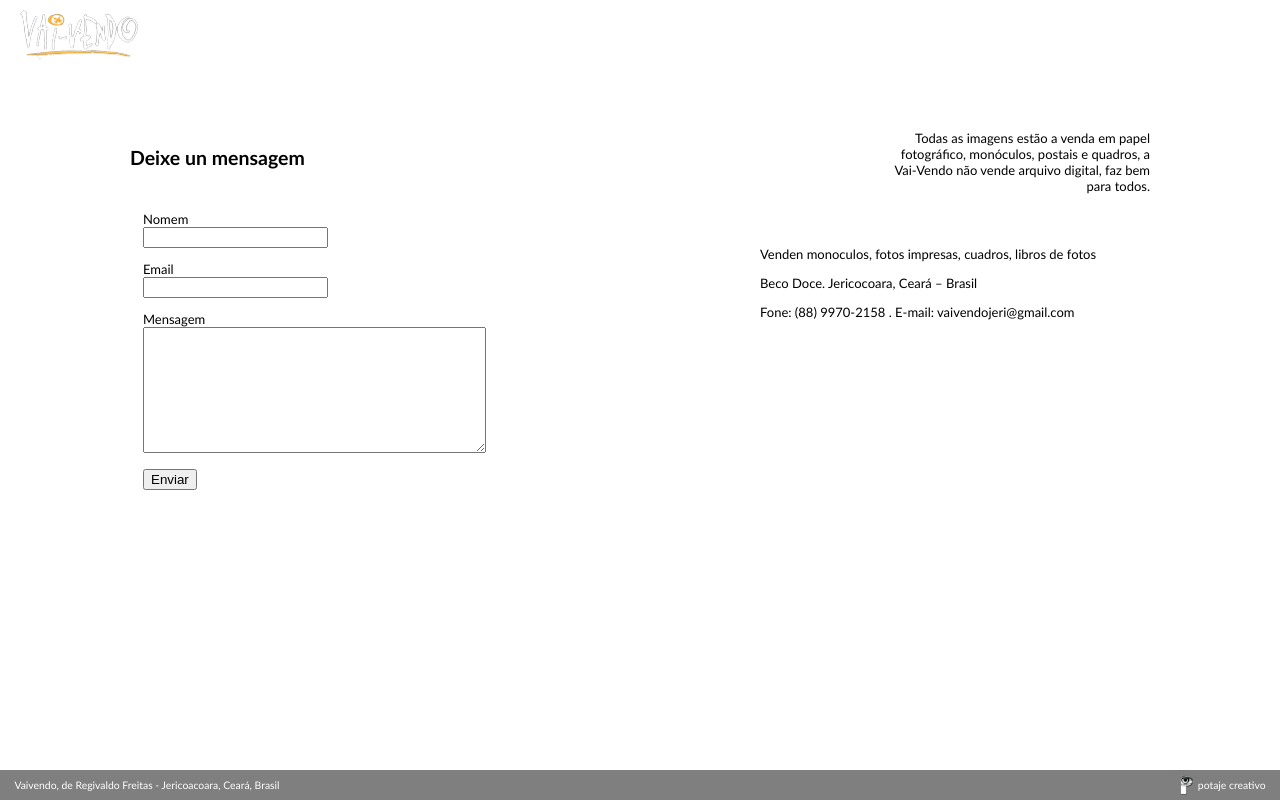
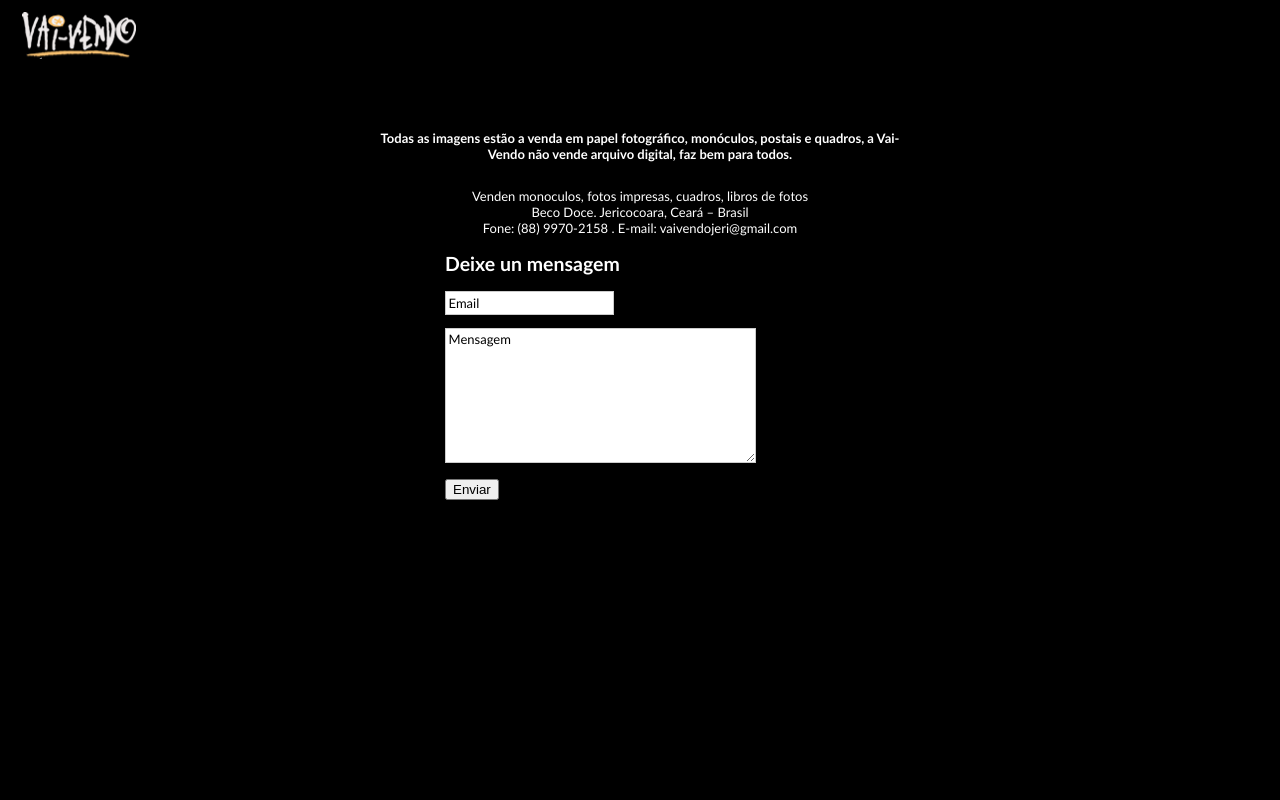
Before and after one commit to apanruning/fotografo, a Python web app: template templates/contact.html in a window 1280 px wide. Run offline with Jinja, Linux system fonts and the light colour scheme; the template is opened without the code that fills it, so the values that code supplies are empty.

Commit message:
Final lap

```diff
--- /dev/null
+++ b/media/forms.js
@@ -0,0 +1,30 @@
+//Form helpers
+(function($) {
+$.fn.lousyField = function (){
+    oldvalue = ''
+    return $(this)
+        .focus(function(){
+            oldvalue = this.value;
+            return $(this).val('');
+        })
+        .blur(function(){
+            placeholder = $(this).attr('placeholder');
+            if (this.value == ''){
+                return $(this).val(placeholder);
+            };
+        })
+    }
+})(jQuery);
+
+(function($) {
+$.fn.noCrap = function (){
+    /*probably an abuse of the plugins system*/
+    this.each(function(){
+        placeholder = $(this).attr('placeholder');
+        if ($(this).val() == placeholder){
+            return $(this).val('');
+        };
+    })
+
+    }
+})(jQuery);
--- a/media/style.css
+++ b/media/style.css
@@ -50,21 +50,23 @@ header {
     background:rgba(0, 0, 0, 0.5);
 }
 section {
-    padding: 2em;
-
+    padding: 6em 2em 4em;
+    width:70em;
+    margin: 0 auto;
 }
 
 footer {
     padding: 0;
     font-size: 80%;
     clear:both;
-    background:rgba(0, 0, 0, 0.5);
-    filter:progid:DXImageTransform.Microsoft.gradient(startColorstr=#00000050,endColorstr=#00000050);
     position: fixed;
     bottom:0;
     width: 100%;
+    height:3em;
 }
 #footer-wrapper {
+    background:rgba(0, 0, 0, 0.5);
+    filter:progid:DXImageTransform.Microsoft.gradient(startColorstr=#00000050,endColorstr=#00000050);
     padding:0.5em 1em ;
     margin: 0;
     overflow:hidden;
@@ -75,8 +77,8 @@ footer a {
 }
 #wrapper {
 	min-height: 100%;
-	background:#FFF;
-
+	background:#000;
+    color: #FFF;
 }
 #logo {
     position: fixed;
@@ -88,7 +90,7 @@ footer a {
 #logo a {
     text-decoration: none;
     display:block;
-    background:url(/media/logo-trans.png) no-repeat;
+    background:url(/media/logo.png) no-repeat;
     text-indent: -9999px;
     height:2.5em;
     width: 6.5em;
@@ -235,40 +266,48 @@ footer a {
 }
 /* sections */
 
-#wrapper.home{
+#wrapper.home section{
     overflow:hidden;
+    padding: 0;
+    width:auto;
+}
+#wrapper.contact section{
+    width: 30em;
+    padding: 10em;
+}
+#wrapper.contact blockquote, #wrapper.contact p {
+    text-align: center;
+    float:none;
+}
+#wrapper.contact blockquote {
+    width: 140%;
+    margin: 0 -20% 2em;
+    font-weight: bold;
 }
 
-#wrapper.home section, #wrapper.album section {
-    padding:0;
-
-}
-#wrapper.album {
-    background:#000;
-}
-
-#wrapper.bio section, #wrapper.contact section{
-    padding:10em;
-    margin: 0 auto;
-    color: #000;
-}
-#wrapper.home {
-    background: #000;
-}
-#wrapper.form {
-    color:#000;
+#wrapper.form section {
     padding:5em 0;
 }
 #wrapper.error section{
     padding: 15em;
-    color:#000;
 }
 
-
+.clear {
+    clear: both;
+    display: block;
+}
 /* forms */
-form {
-    padding: 1em;
+form li{
+    margin-bottom: 1em;
 }
 label {
     display:block;
 }
+.text {
+    border: 1px solid #CCC;
+    font: 13px 'Trebuchet MS', 'Calibri', 'Droid Sans', sans-serif;
+    padding: 0.2em;
+}
+.text:focus{
+    border: 1px solid #F9AF43;
+}
--- a/templates/contact.html
+++ b/templates/contact.html
@@ -4,21 +4,20 @@ contact
 {% endblock %}
 {% block content %}
 <section>
-<div id="services">
+<div>
 <blockquote>
 Todas as imagens estão a venda em papel fotográfico, monóculos, postais e quadros, a Vai-Vendo não vende arquivo digital, faz bem para todos.
 </blockquote>
-<p>Venden monoculos, fotos impresas, cuadros, libros de fotos</p>
-<p>Beco Doce. Jericocoara, Ceará – Brasil</p>
-<p>Fone: (88) 9970-2158 . E-mail: vaivendojeri@gmail.com</p>
-</div>
-<div id="contact-form">
+<p>Venden monoculos, fotos impresas, cuadros, libros de fotos<br />
+Beco Doce. Jericocoara, Ceará – Brasil<br />
+Fone: (88) 9970-2158 . E-mail: vaivendojeri@gmail.com</p>
     <h1>Deixe un mensagem</h1>
     <form action="." method="post">
-        <p><label for="name">Nomem</label><input type="text" name="name" value="" /></p>
-        <p><label for="email">Email</label><input type="text" name="email" value="" /></p>
-        <p><label for="message">Mensagem</label><textarea name="message" rows="8" cols="40"></textarea></p>
-        <p><input type="submit" value="Enviar" /></p>
+    <ul>
+        <li><input type="text" name="email" value="Email" class="text" placeholder="Email"/></li>
+        <li><textarea name="message" rows="8" cols="40" class="text" placeholder="Mensagem">Mensagem</textarea></li>
+        <li><input type="submit" value="Enviar" /></li>
+    </ul>
     </form>
 </div>
 </section>
--- a/templates/index.html
+++ b/templates/index.html
@@ -3,11 +3,11 @@
 home
 {% endblock %}
 {% block content %}
-<section>
+<div>
 <ul id="cycle">
     {% for picture in pictures %}
     <li id="{{id}}"><img src="/picture/{{picture.id}}?height=800" alt="{{picture.id}}" width="100%;" /></li>
     {% endfor %}
 </ul>
-</section>
+</div>
 {% endblock %}
--- a/templates/layout.html
+++ b/templates/layout.html
@@ -6,6 +6,7 @@
     <link rel="stylesheet" href="/media/style.css" type="text/css" media="screen" />
     <script type="text/javascript" src="/media/jquery.js"></script>
     <script type="text/javascript" src="/media/cycle.js"></script>
+    <script type="text/javascript" src="/media/forms.js"></script>
     <!--[if IE]>
     <script src="http://html5shiv.googlecode.com/svn/trunk/html5.js"></script>
     <![endif]-->
@@ -28,15 +29,18 @@
                 $('#content').toggle();
             });
             function fadeHeader(){
-                $('#header-wrapper').fadeOut('slow');
+                $('.fade').fadeOut('slow');
                 console.log('faded');
             };
             window.setTimeout(fadeHeader, 1000)
-
-            $('header').hover(function(){
-               $('#header-wrapper').fadeIn();
+            $('.text').lousyField()
+            $('form').submit(function(){
+                $(this).find('.text').noCrap()
+            })
+            $('.fade-wrapper').hover(function(){
+               $('.fade').fadeIn();
             }, function(){
-               $('#header-wrapper').fadeOut('slow');
+               $('.fade').fadeOut('slow');
             })
         })
     </script>
@@ -44,8 +48,8 @@
 <body>
     <div id="wrapper" class="{% block wrapper_class %}{% endblock %}">
     <h1 id="logo"><a href="/">Viaivendo imagens</a></h1>
-    <header>
-    <div id="header-wrapper">
+    <header class="fade-wrapper">
+    <div id="header-wrapper" class="fade">
     <ul id="nav">
         {% block nav %}
         <li><a href="/vaivendo/" {% if section_shop %}class="selected"{% endif %}>V a i v e n d o</a>
@@ -73,10 +77,10 @@
     <div id="push"></div>
     </div>
 
-    <footer>
+    <footer class="fade-wrapper">
         {% block footer %}
         {% endblock %}
-        <div id="footer-wrapper">
+        <div id="footer-wrapper" class="fade">
         <div id="colophon">Vaivendo, de Regivaldo Freitas - Jericoacoara, Ceará, Brasil</div>
         <div id="credit"><a href="http://potajecreativo.com.ar/">potaje creativo</a></div>
         </div>
```
Also changed, not shown: other parts of media/style.css (+42 -13 lines), templates/album.html (+4 -6 lines), templates/album_index.html (added, +13 -0 lines), media/logo-trans.png (deleted), media/logo.png, media/monoculo.png (added), 1 other file.
